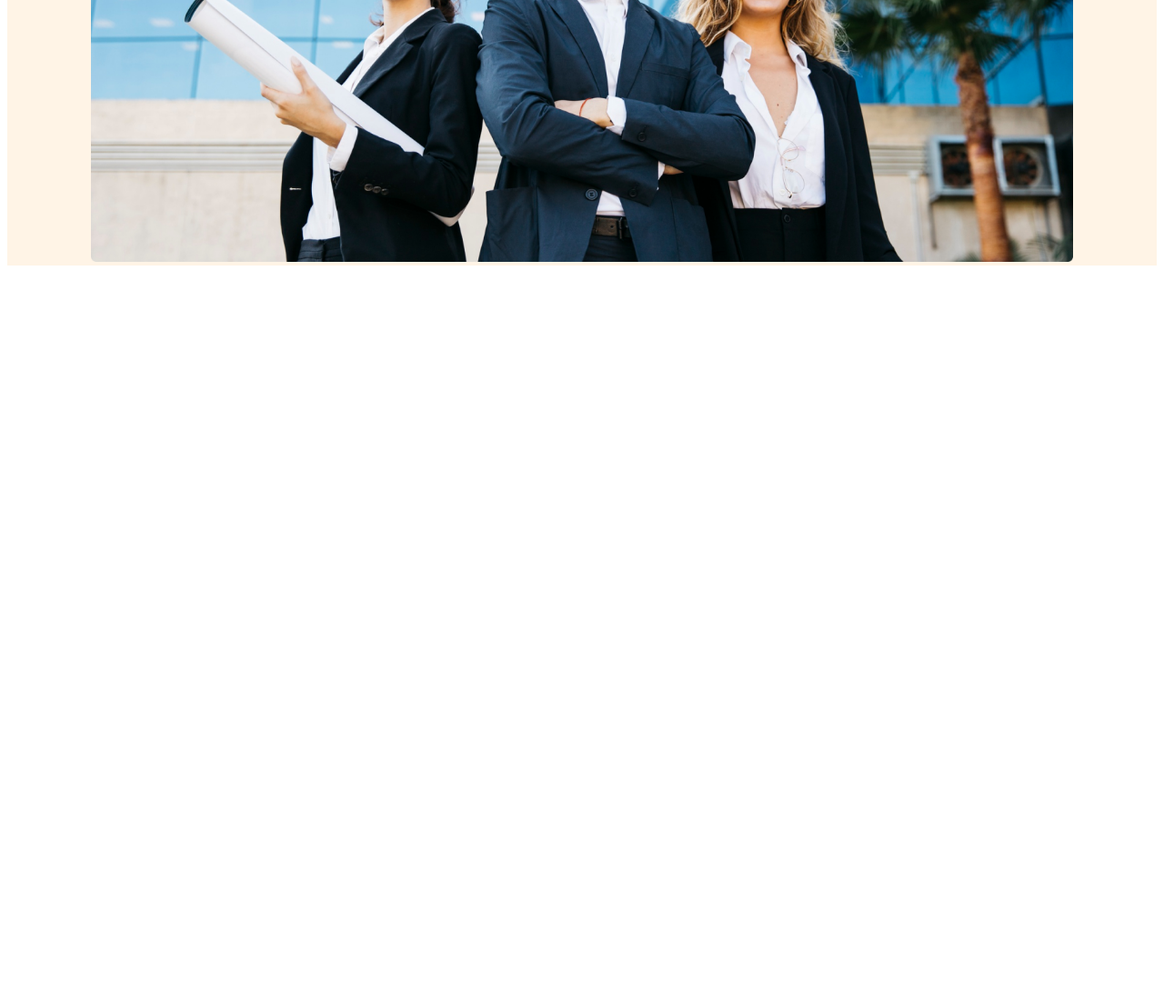
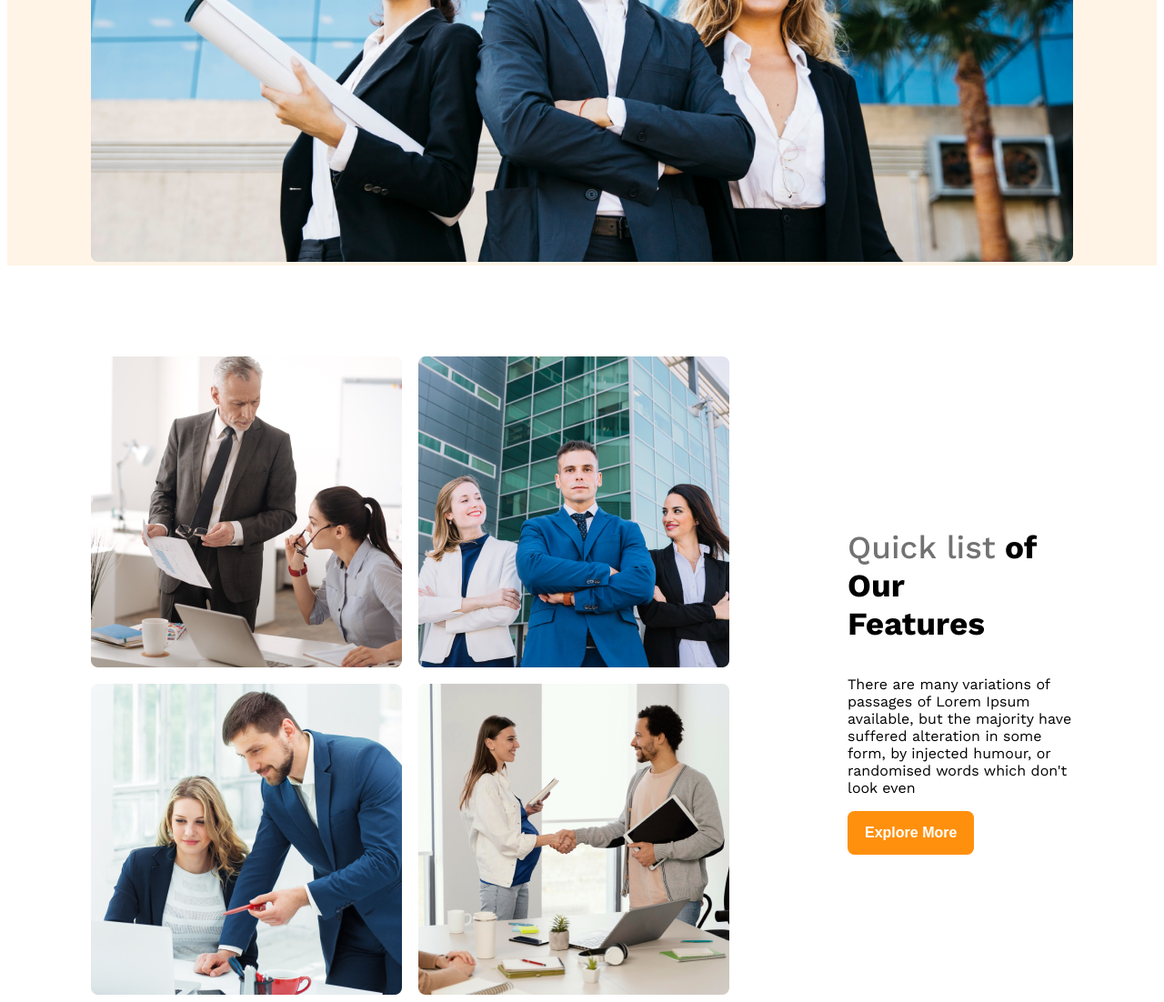
Before and after one commit to sohrab015/g3-architects, a plain HTML site: page index.html in a window 1280 px wide. Shown: the part 696-1798 px from the top of the page at 91% size. Before the commit the page ends 996 px from the top, so only its background shows below. Drawn offline with nearby package versions, Linux system fonts and the light colour scheme.

Commit message:
banner part one

```diff
--- a/index.html
+++ b/index.html
@@ -31,7 +31,19 @@
     </header>
 
     <main>
-
+        <section class="teams display-flex">
+            <div class="team-img-container">
+                <img src="images/team1.png" alt="">
+                <img src="images/team2.png" alt="">
+                <img src="images/team3.png" alt="">
+                <img src="images/team4.png" alt="">
+            </div>
+            <div class="our-features">
+                <h3 class="features-title"><span id="quick-list" class="txt-light-grey">Quick list</span> <span id="of-our">of Our</span> <br><span id="features">Features</span></h3>
+                <p class="feature-des">There are many variations of passages of Lorem Ipsum available, but the majority have suffered alteration in some form, by injected humour, or randomised words which don't look even</p>
+                <button class="btn-primary">Explore More</button>
+            </div>
+        </section>
     </main>
 
     <footer>
--- a/styles/architects.css
+++ b/styles/architects.css
@@ -33,6 +33,15 @@
     font-size: 1rem;
     font-weight: 600;
     border-radius: 7.5px;
+}
+
+main{
+    max-width: 1080px;
+    margin: 0 auto;
+}
+
+main > section{
+    margin-top: 100px;
 }
 
 
@@ -77,6 +86,31 @@
 
 .banner-img{
     width: 100%;
+    border-radius: 8px;
+}
+
+/* team and features related styles */
+.teams{
+   align-items: center;
+}
+
+.team-img-container{
+    display: grid;
+    grid-template-columns: repeat(2,1fr);
+    gap: 18px;
+}
+
+.our-features{
+    margin-left: 130px;
+}
+
+.features-title{
+    font-size: 2.2rem;
+    font-weight: bold;
+}
+
+#quick-list{
+    font-weight: 500;
 }
 
 
@@ -85,5 +119,6 @@
 @media screen and (max-width: 576px) {
     .navbar, .nav-link{
         flex-direction: column;
+        max-width: 400px;
     }
 }
```
